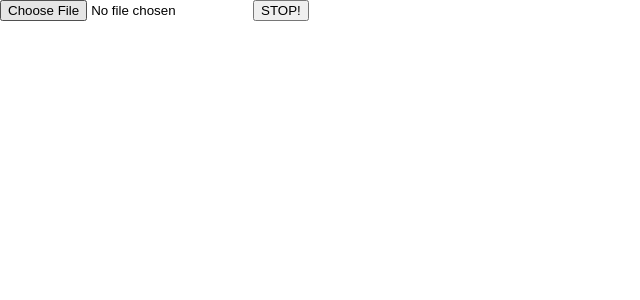
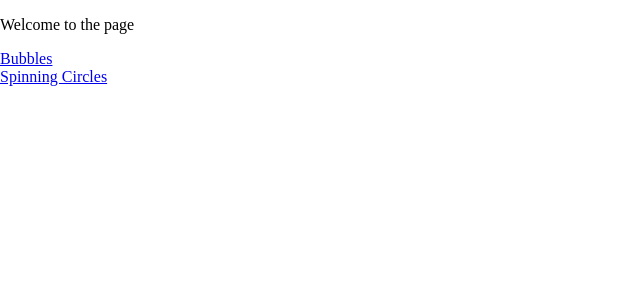
Before and after one commit to BlakeIngle/bubbles, an Angular app: page / in a window 1280 px wide. Shown: the top 300 px of the page, without its empty margins (0-640 px from the left). Built offline with nearby package versions, Linux system fonts and the light colour scheme.

Commit message:
link to pages from home page

```diff
--- a/src/app/app-routing.module.ts
+++ b/src/app/app-routing.module.ts
@@ -1,10 +1,13 @@
 import { NgModule } from '@angular/core';
 import { RouterModule, Routes } from '@angular/router';
+import { AppComponent } from './app.component';
 import { BubblesComponent } from './bubbles/bubbles.component';
 import { CircleWarpComponent } from './circle-warp/circle-warp.component';
+import { HomePageComponent } from './home-page/home-page.component';
 
 const routes: Routes = [
-  { path: "", component: BubblesComponent },
+  { path: "", component: HomePageComponent },
+  { path: "bubbles", component: BubblesComponent },
   { path: "circles", component: CircleWarpComponent },
   { path: "**", redirectTo: "" }
 ];
--- a/src/app/app.module.ts
+++ b/src/app/app.module.ts
@@ -6,12 +6,14 @@ import { AppRoutingModule } from './app-routing.module';
 import { AppComponent } from './app.component';
 import { BubblesComponent } from './bubbles/bubbles.component';
 import { CircleWarpComponent } from './circle-warp/circle-warp.component';
+import { HomePageComponent } from './home-page/home-page.component';
 
 @NgModule({
   declarations: [
     AppComponent,
     BubblesComponent,
-    CircleWarpComponent
+    CircleWarpComponent,
+    HomePageComponent
   ],
   imports: [
     BrowserModule,
--- /dev/null
+++ b/src/app/home-page/home-page.component.html
@@ -0,0 +1,5 @@
+<p>
+    Welcome to the page
+</p>
+<a routerLink="bubbles">Bubbles</a><br>
+<a routerLink="circles">Spinning Circles</a><br>
--- /dev/null
+++ b/src/app/home-page/home-page.component.ts
@@ -0,0 +1,15 @@
+import { Component, OnInit } from '@angular/core';
+
+@Component({
+  selector: 'app-home-page',
+  templateUrl: './home-page.component.html',
+  styleUrls: ['./home-page.component.css']
+})
+export class HomePageComponent implements OnInit {
+
+  constructor() { }
+
+  ngOnInit(): void {
+  }
+
+}
```
Also changed, not shown: src/app/home-page/home-page.component.css (added), 1 other file (tests, documents, lock files or other folders).
